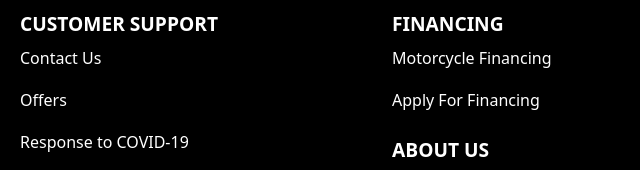
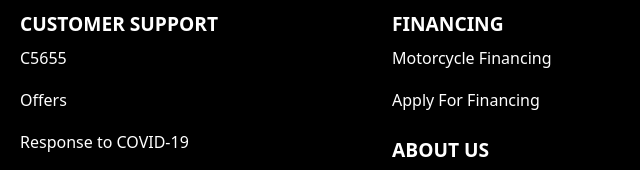
Before and after one commit to jaireflectiontp/CSS-Training, a plain HTML site: page Assignment-3(07072022)/footer.html in a window 1280 px wide. Shown: the top 170 px of the page, 0-640 px from the left. Drawn offline with Linux system fonts and the light colour scheme.

Commit message:
modified

```diff
--- a/Assignment-3(07072022)/footer.html
+++ b/Assignment-3(07072022)/footer.html
@@ -14,7 +14,7 @@
                     <div class="top-row1">
                         <Strong class="strong">CUSTOMER SUPPORT</Strong>
                         <ul class="top-list">
-                            <li class="top-link"><a href="" class="link-text">Contact Us</a></li>
+                            <li class="top-link"><a href="" class="link-text">C5655</a></li>
                             <li class="top-link"><a href="" class="link-text">Offers</a></li>
                             <li class="top-link"><a href="" class="link-text">Response to COVID-19</a></li>
                         </ul>
```
